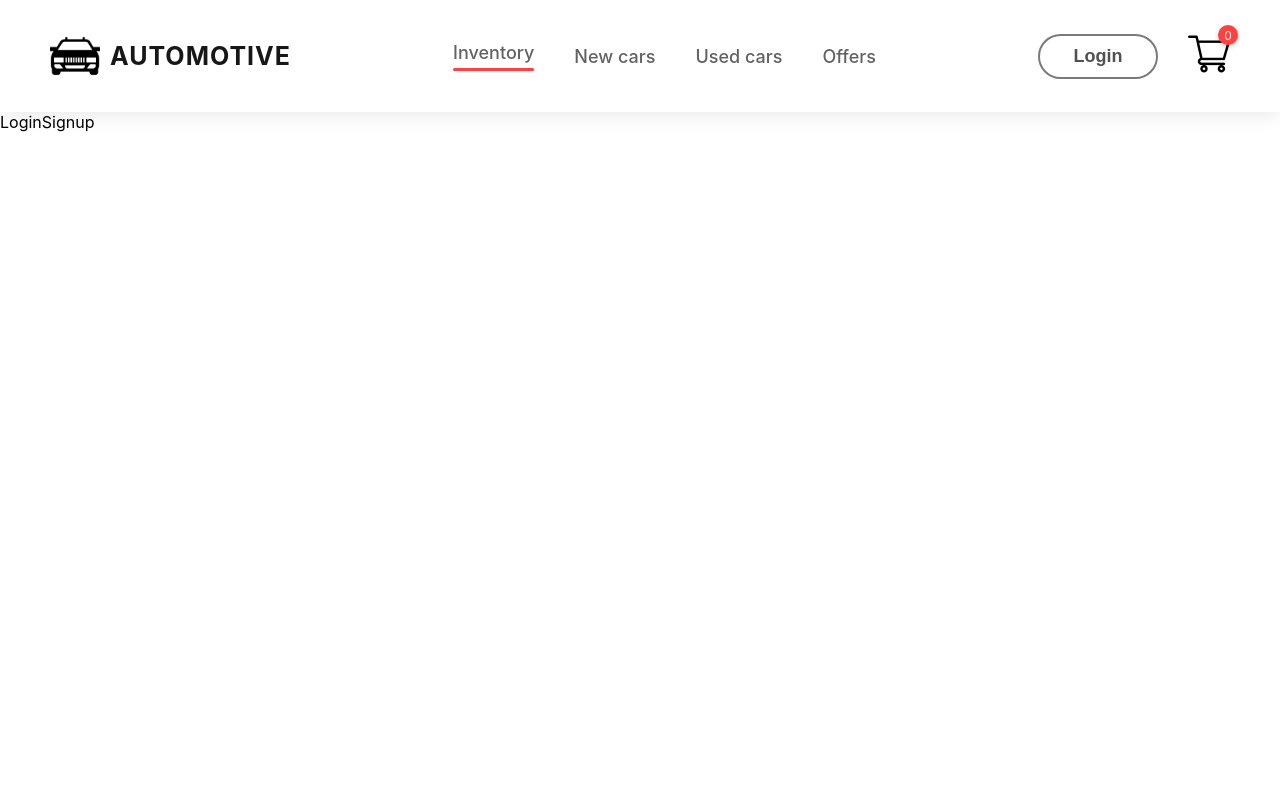
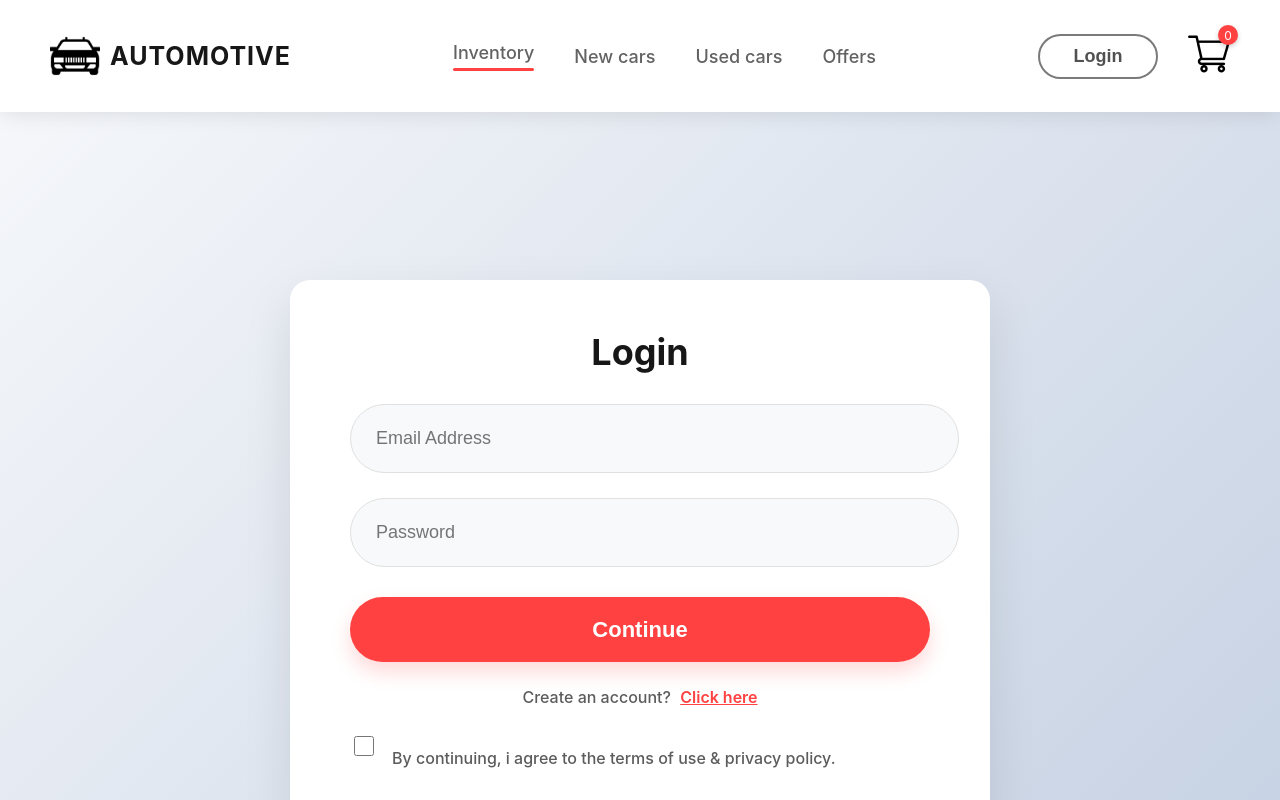
Before and after one commit to Bebarzzz/E-Commerce_Website, a React (Create React App) app in the folder frontend/: page /login in a window 1280 px wide. Shown: the top 800 px of the page. Built offline with nearby package versions, Linux system fonts and the light colour scheme.

Commit message:
added login/singup interface

```diff
--- /dev/null
+++ b/frontend/src/Pages/CSS/LoginSignup.css
@@ -0,0 +1,147 @@
+.loginsignup {
+  width: 100%;
+  min-height: 100vh;
+  background: linear-gradient(135deg, #f5f7fa 0%, #c3cfe2 100%);
+  display: flex;
+  justify-content: center;
+  align-items: center;
+  padding: 40px 0;
+}
+
+.loginsignup-container {
+  width: 580px;
+  max-width: 90%;
+  background: white;
+  padding: 40px 60px;
+  border-radius: 20px;
+  box-shadow: 0 20px 50px rgba(0, 0, 0, 0.1);
+  animation: slideUp 0.5s ease-out;
+}
+
+@keyframes slideUp {
+  from {
+    opacity: 0;
+    transform: translateY(50px);
+  }
+  to {
+    opacity: 1;
+    transform: translateY(0);
+  }
+}
+
+.loginsignup-container h1 {
+  margin: 10px 0px 30px;
+  color: #171717;
+  font-size: 36px;
+  font-weight: 700;
+  text-align: center;
+}
+
+.loginsignup-fields {
+  display: flex;
+  flex-direction: column;
+  gap: 25px;
+  margin-top: 20px;
+}
+
+.loginsignup-fields input {
+  height: 65px;
+  width: 100%;
+  padding-left: 25px;
+  border: 1px solid #e0e0e0;
+  outline: none;
+  color: #333;
+  font-size: 18px;
+  border-radius: 50px;
+  background: #f8f9fa;
+  transition: all 0.3s ease;
+}
+
+.loginsignup-fields input:focus {
+  border-color: #ff4141;
+  background: #fff;
+  box-shadow: 0 0 0 4px rgba(255, 65, 65, 0.1);
+}
+
+.loginsignup-btn {
+  width: 100%;
+  height: 65px;
+  color: white;
+  background: #ff4141;
+  margin-top: 30px;
+  border: none;
+  font-size: 22px;
+  font-weight: 600;
+  cursor: pointer;
+  border-radius: 50px;
+  transition: all 0.3s ease;
+  box-shadow: 0 10px 20px rgba(255, 65, 65, 0.2);
+}
+
+.loginsignup-btn:hover {
+  background: #e60000;
+  transform: translateY(-3px);
+  box-shadow: 0 15px 25px rgba(255, 65, 65, 0.3);
+}
+
+.loginsignup-btn:active {
+  transform: translateY(-1px);
+}
+
+.loginsignup-login {
+  margin-top: 25px;
+  color: #5c5c5c;
+  font-size: 16px;
+  font-weight: 500;
+  text-align: center;
+}
+
+.loginsignup-login span {
+  color: #ff4141;
+  font-weight: 600;
+  cursor: pointer;
+  margin-left: 5px;
+  text-decoration: underline;
+}
+
+.loginsignup-agree {
+  display: flex;
+  align-items: flex-start;
+  margin-top: 25px;
+  gap: 15px;
+  color: #5c5c5c;
+  font-size: 16px;
+  font-weight: 500;
+}
+
+.loginsignup-agree input {
+  width: 20px;
+  height: 20px;
+  margin-top: 4px;
+  accent-color: #ff4141;
+  cursor: pointer;
+}
+
+@media(max-width: 800px) {
+  .loginsignup-container {
+    padding: 30px;
+  }
+
+  .loginsignup-container h1 {
+    font-size: 28px;
+  }
+
+  .loginsignup-fields input {
+    height: 55px;
+    font-size: 16px;
+  }
+
+  .loginsignup-btn {
+    height: 55px;
+    font-size: 18px;
+  }
+
+  .loginsignup-agree {
+    font-size: 14px;
+  }
+}
--- a/frontend/src/Pages/LoginSignup.jsx
+++ b/frontend/src/Pages/LoginSignup.jsx
@@ -1,8 +1,29 @@
-import React from 'react'
+import React, { useState } from 'react'
+import './CSS/LoginSignup.css'
 
 const LoginSignup = () => {
+
+  const [state, setState] = useState("Login");
+
   return (
-    <div>LoginSignup</div>
+    <div className='loginsignup'>
+      <div className="loginsignup-container">
+        <h1>{state}</h1>
+        <div className="loginsignup-fields">
+          {state === "Sign Up" ? <input type="text" placeholder='Your Name' /> : <></>}
+          <input type="email" placeholder='Email Address' />
+          <input type="password" placeholder='Password' />
+        </div>
+        <button className='loginsignup-btn'>Continue</button>
+        {state === "Sign Up"
+          ? <p className="loginsignup-login">Already have an account? <span onClick={() => { setState("Login") }}>Login here</span></p>
+          : <p className="loginsignup-login">Create an account? <span onClick={() => { setState("Sign Up") }}>Click here</span></p>}
+        <div className="loginsignup-agree">
+          <input type="checkbox" name='' id='' />
+          <p>By continuing, i agree to the terms of use & privacy policy.</p>
+        </div>
+      </div>
+    </div>
   )
 }
 
```
